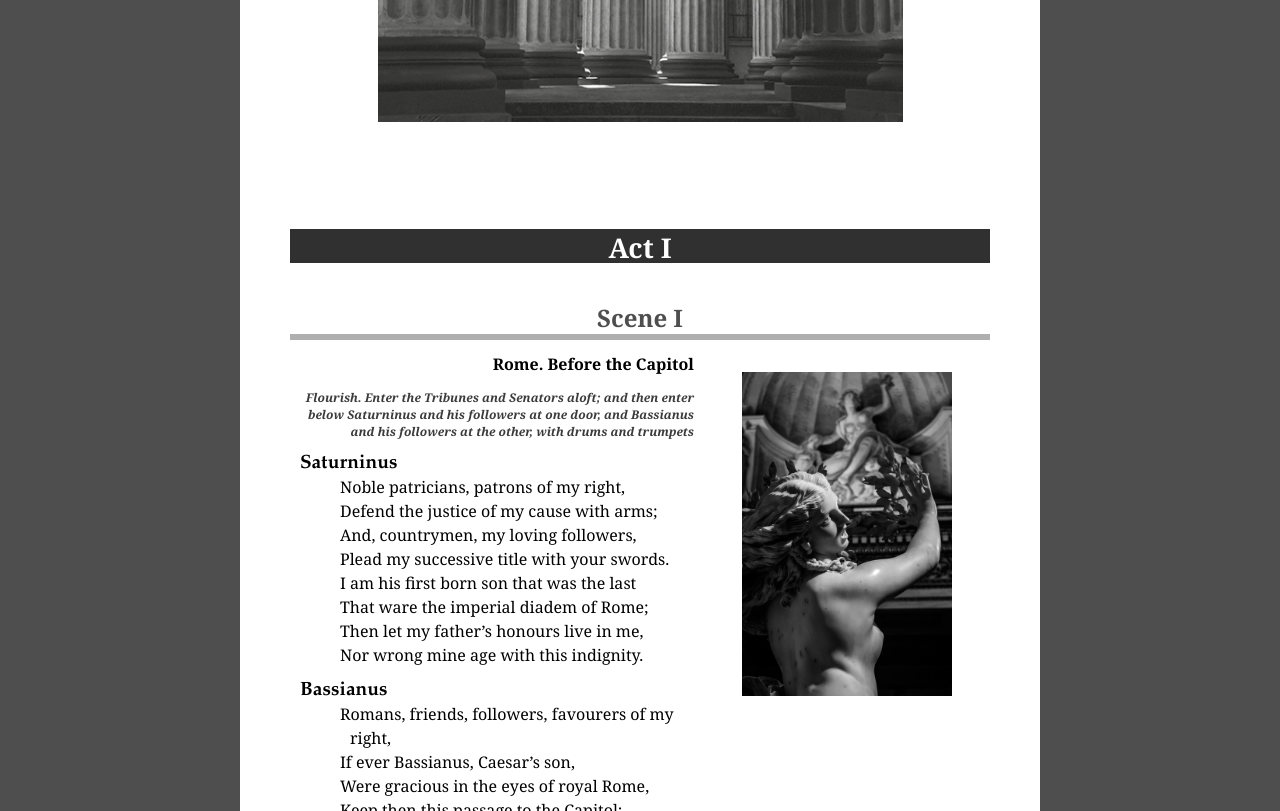
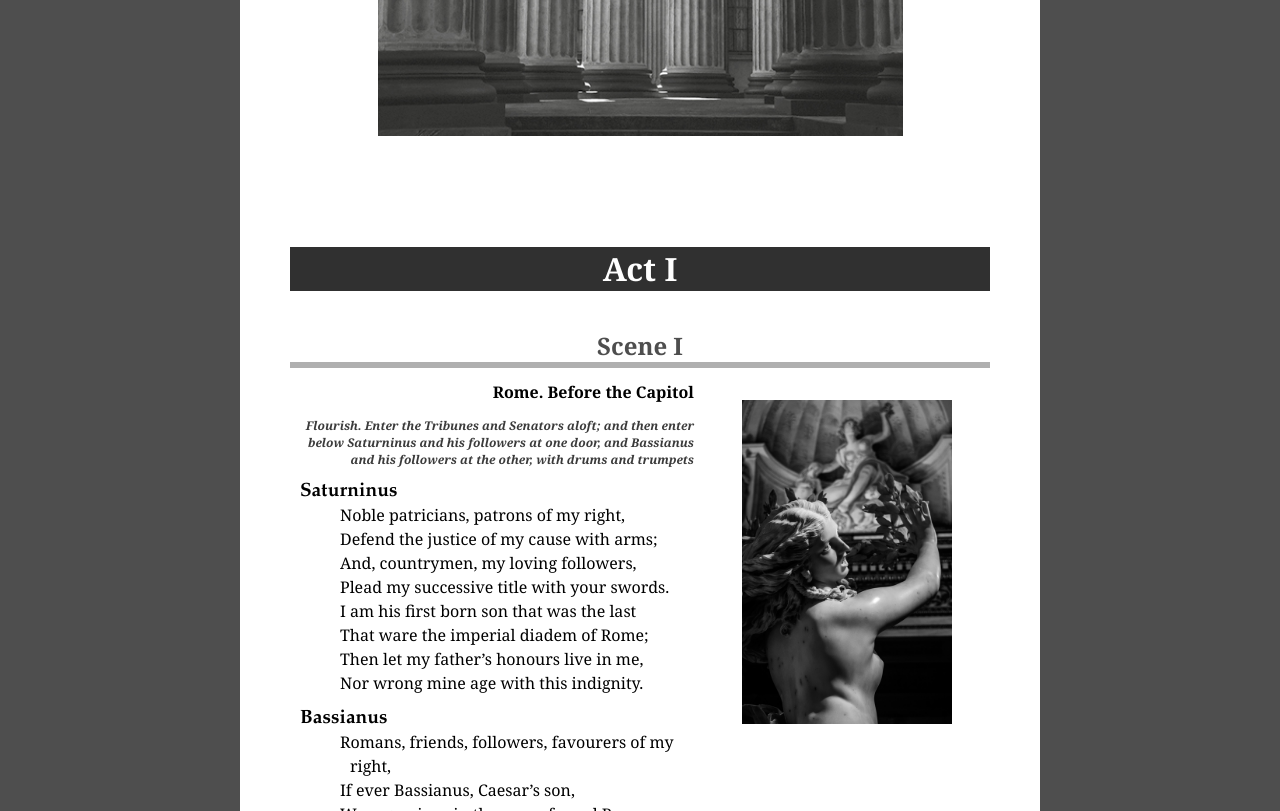
Before and after one commit to Freya-Hunt/Freya-Hunt.github.io, a plain HTML site: page docs/TitusAndronicusPlay.html in a window 1280 px wide. Shown: the part 1989-2800 px from the top of the page. Drawn offline with Linux system fonts and the light colour scheme.

Commit message:
Update type.css

```diff
--- a/docs/TitusAndronicusPlay-web-resources/css/type.css
+++ b/docs/TitusAndronicusPlay-web-resources/css/type.css
@@ -82,7 +82,7 @@ h1.playtitle {
 h1.act, h1.dramatishead, h1.playtitle {
 font-family: georgia;
 text-align: center;
-font-size: .9em;
+font-size: 1.2em;
 background-color: rgb(48, 48, 48);
 color:white;
 padding: 12px 0;
@@ -446,15 +446,7 @@ width: 40%;
 text-align: right;
 
 }
-  h1.act, h1.dramatishead, h1.playtitle {
-font-family: georgia;
-text-align: center;
-font-size: 1.7em;
-background-color: rgb(48, 48, 48);
-color:white;
-padding: 12px 0;
 
-}
   h2.stagedirection_balance-text {
   font-size: 75%;
   font-style: italic;
```
